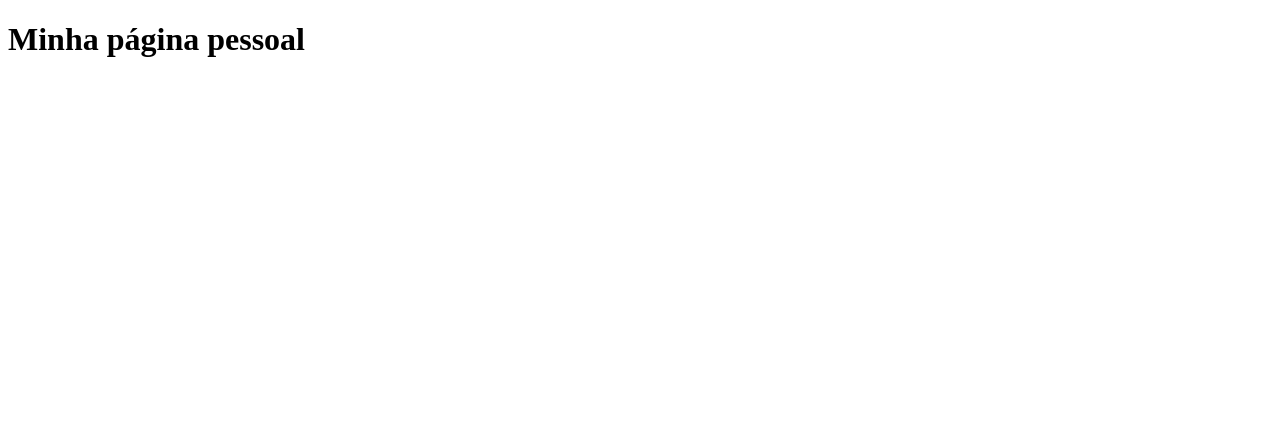
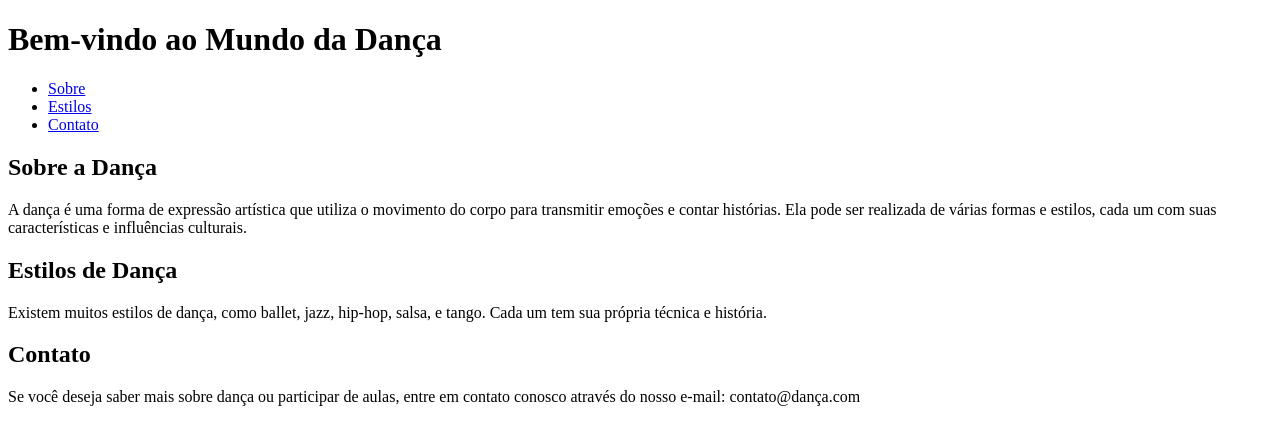
Before and after one commit to isalazaro/personal-page, a Flask app: page / in a window 1280 px wide. Shown: the top 445 px of the page. Run offline with Flask 3, Linux system fonts and the light colour scheme.

Commit message:
primeira versão do site

```diff
--- a/templates/index.html
+++ b/templates/index.html
@@ -5,6 +5,31 @@
     <title>Title</title>
 </head>
 <body>
-     <h1>Minha página pessoal</h1>
+
+  <header>
+        <h1>Bem-vindo ao Mundo da Dança</h1>
+        <nav>
+            <ul>
+                <li><a href="#sobre">Sobre</a></li>
+                <li><a href="#estilos">Estilos</a></li>
+                <li><a href="#contato">Contato</a></li>
+            </ul>
+        </nav>
+    </header>
+ <main>
+        <section id="sobre">
+            <h2>Sobre a Dança</h2>
+            <p>A dança é uma forma de expressão artística que utiliza o movimento do corpo para transmitir emoções e contar histórias. Ela pode ser realizada de várias formas e estilos, cada um com suas características e influências culturais.</p>
+        </section>
+      <section id="estilos">
+            <h2>Estilos de Dança</h2>
+            <p>Existem muitos estilos de dança, como ballet, jazz, hip-hop, salsa, e tango. Cada um tem sua própria técnica e história.</p>
+        </section>
+
+        <section id="contato">
+            <h2>Contato</h2>
+            <p>Se você deseja saber mais sobre dança ou participar de aulas, entre em contato conosco através do nosso e-mail: contato@dança.com</p>
+        </section>
+ </main>
 </body>
 </html>
```
